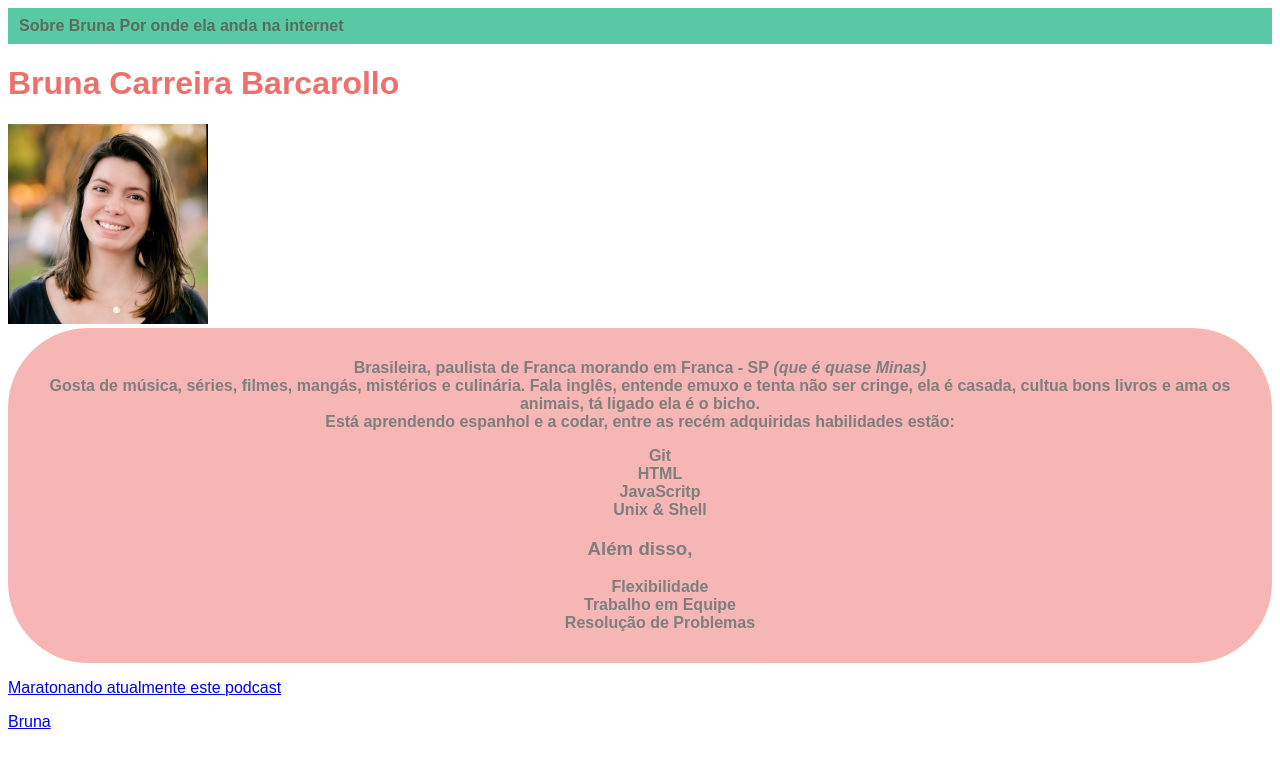
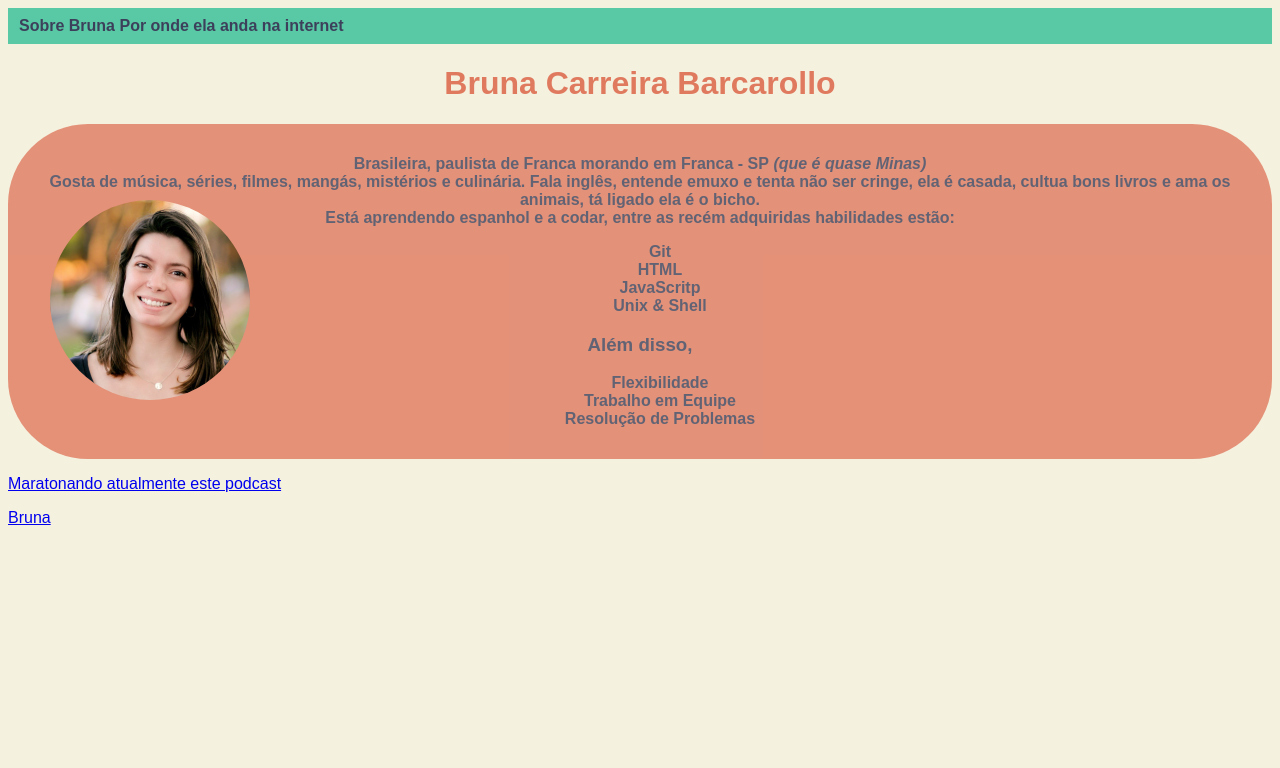
Before and after one commit to bbarcarollo/bbarcarollo.github.io, a plain HTML site: page index.html in a window 1280 px wide. Drawn offline with Linux system fonts and the light colour scheme; a web font is replaced by a local one.

Commit message:
coloca foto com texto e mexe na opacidade

```diff
--- a/index.html
+++ b/index.html
@@ -19,7 +19,7 @@
       <link href="https://fonts.googleapis.com/css2?family=Alumni+Sans+Pinstripe&family=Cantarell:ital,wght@1,700&display=swap" rel="stylesheet">
       Bruna Carreira Barcarollo</h1>
 
-      <img src="./image/fotobruna.jpeg" alt="Imagem de Bruna sorrindo, ela usa camiseta preta e cabelos lisos na altura dos ombros" id="fotobruna" width="200px">
+      <img class="imagem" src="./image/fotobruna.jpeg" alt="Imagem de Bruna sorrindo, ela usa camiseta preta e cabelos lisos na altura dos ombros" id="fotobruna" width="200px">
       <div class="about"> <p id="sobre-mim"></id>Brasileira, paulista de Franca morando em Franca - SP<em> (que é quase Minas)</em><br>
     Gosta de música, séries, filmes, mangás, mistérios e culinária. Fala inglês, entende emuxo e tenta não ser cringe, ela é casada, cultua bons livros e ama os animais, tá ligado ela é o bicho.<br>
     Está aprendendo espanhol e a codar, entre as recém adquiridas habilidades estão:</p>
--- a/style.css
+++ b/style.css
@@ -4,30 +4,53 @@ padding: 9px 11px;
 list-style: none;
 }
 
+.imagem {
+ border:#465775;
+ border-radius: 50%;
+ position: absolute;
+ left: 50px;
+ top: 200px;
+ z-index: 1;
+
+}
+
+h1 {
+    text-align: center;
+
+}
+
 .header-container a {
     text-decoration: none;
-    color: #5b6c5dff;
+    color: #3d405bff;
     font-weight: bold;
 }
 
 body {
 font-family: 'Alumni Sans Pinstripe', sans-serif;
+background-color: #f4f1deff;
+
 }
 
 h1 {
     font-family: 'Cantarell', sans-serif;
-    color: #ef6f6cff;
+    color: #e07a5fff;
 }
 
 .about {
-    background-color: #ef6f6cff;
-    opacity: 50%;
+    opacity: 80%;
     padding: 15px 30px;
     border-radius: 80px;
+    background-color: #e07a5fff;
     text-align: center;
+    color:#3d405bff;
     font-weight: bold;
 }
+.about p ul {
 
-ul {
+}
+.about h3 {
+    right: 20%;
+}
+.about ul {
     list-style: none;
 }
```
